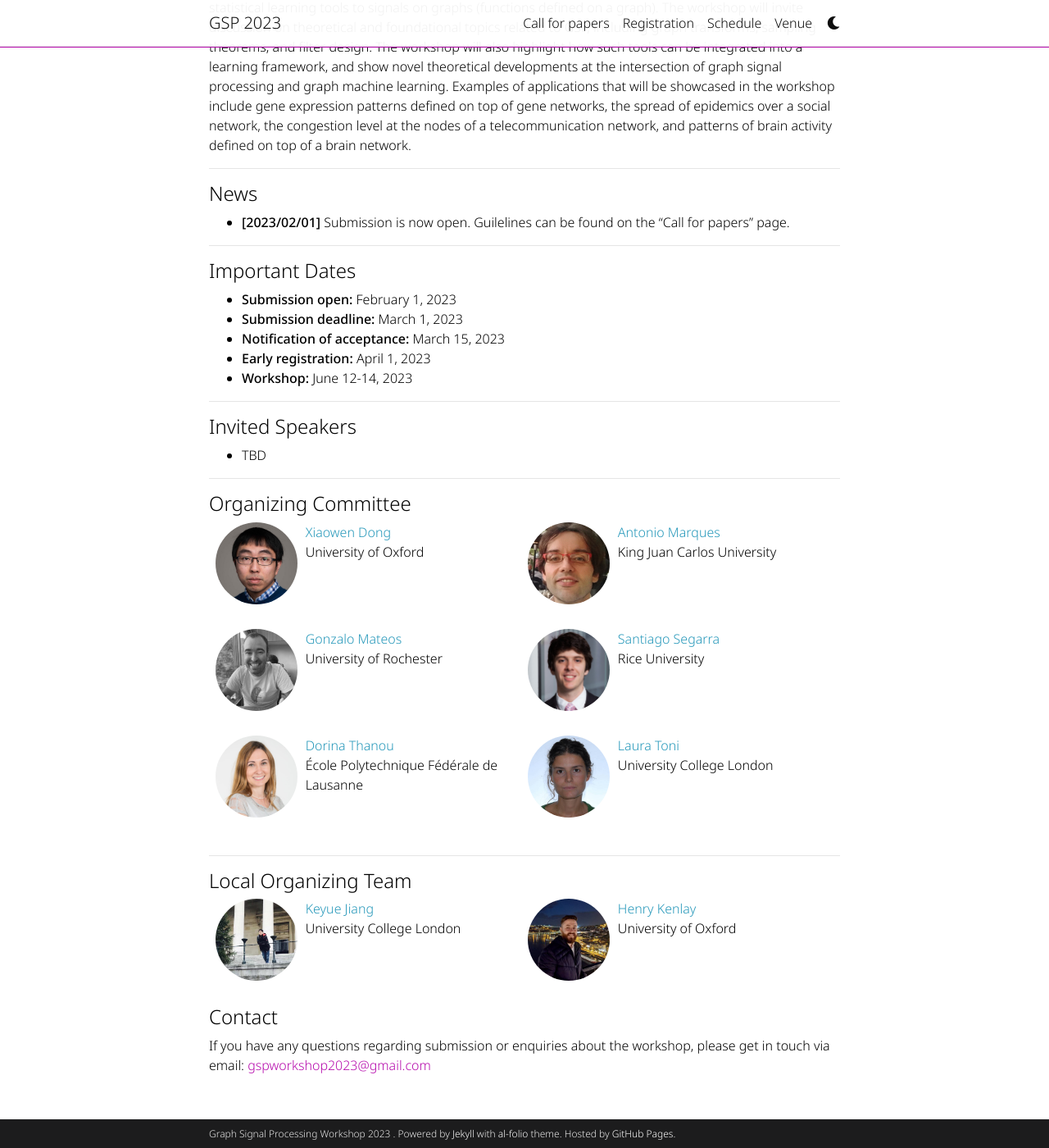
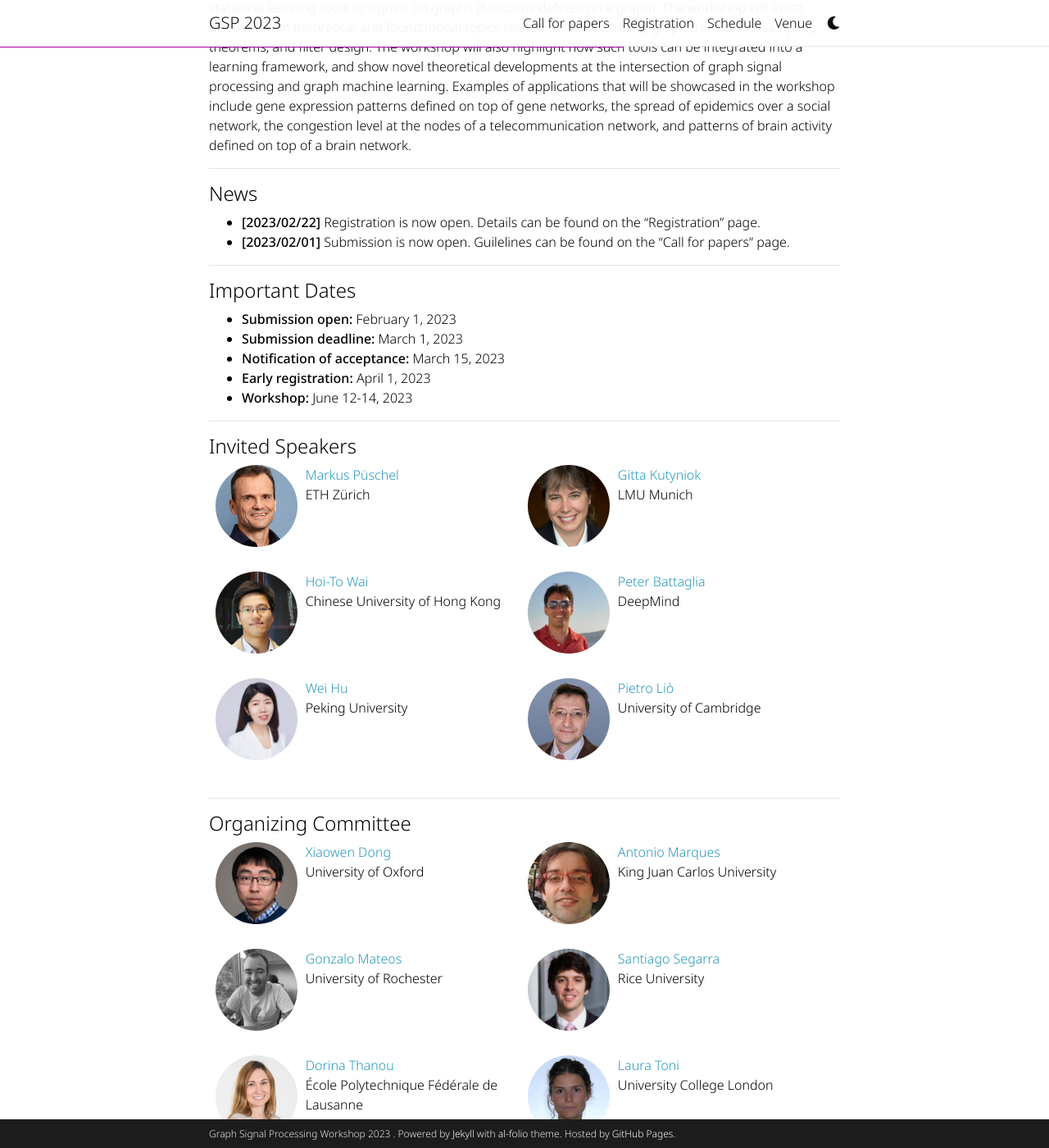
Before and after one commit to shreyasvinaya/gspworkshop2025.github.io, a Jekyll site: the page built from _pages/about.md, in a window 1280 px wide and 1400 px high, scrolled down 566 px. Shown: the whole window at 82% size. Built offline with Jekyll 4.4.1, drawn with Linux system fonts in a browser that asks for light colours; full-size pictures stand in for the smaller copies a plugin makes; comment, search, counter and statistics services are not loaded; a style sheet for code colours, icons or effects is not loaded.

Commit message:
updated pages

```diff
--- /dev/null
+++ b/_includes/speakers.html
@@ -0,0 +1,12 @@
+<div class="instructors clearfix">
+  {% for speaker in site.data.staff.Speakers %}
+  <div class="instructor-profile-two-col">
+    <a href="{{ speaker.url }}" target="_blank"><img src="{{ speaker.image | prepend: '/assets/img/' | relative_url }}" /></a>
+    <ul class="instructor-info">
+      <li> <a href="{{ speaker.url }}" target="_blank">{{ speaker.name }}</a></li>
+      <li>{{ speaker.affiliation }}</li>
+      <!--<li><span>Email:</span> <a href="mailto:{{ instructor.email | encode_email }}" target="_blank">{{ instructor.email }}</a></li> -->
+    </ul>
+  </div>
+  {% endfor %}
+</div>
--- a/_pages/about.md
+++ b/_pages/about.md
@@ -18,6 +18,7 @@ The workshop will provide a warm welcome to experts and practitioners from acade
 
 ---
 #### News
++ **[2023/02/22]** Registration is now open. Details can be found on the "Registration" page.
 + **[2023/02/01]** Submission is now open. Guilelines can be found on the "Call for papers" page.
 
 ---
@@ -30,7 +31,17 @@ The workshop will provide a warm welcome to experts and practitioners from acade
 
 ---
 #### Invited Speakers
-+ TBD
+<!---
++ [Markus Püschel](https://acl.inf.ethz.ch/people/markusp/) (ETH Zürich)
++ [Gitta Kutyniok](https://www.ai.math.uni-muenchen.de/members/professor/kutyniok/index.html) (LMU Munich)
++ [Hoi-To Wai](https://www1.se.cuhk.edu.hk/~htwai/) (Chinese University of Hong Kong)
++ [Peter Battaglia](https://scholar.google.com/citations?user=nQ7Ij30AAAAJ&hl=en) (DeepMind)
++ [Wei Hu](https://www.wict.pku.edu.cn/huwei/) (Peking University)
++ [Pietro Liò](https://www.cl.cam.ac.uk/~pl219/) (University of Cambridge)
+
+--->
+
+{% include speakers.html %}
 
 ---
 #### Organizing Committee
```
Also changed, not shown: _data/staff.yml (+37 -0 lines), _pages/call_for_papers.md (+3 -1 lines), _pages/registration.md (+14 -1 lines), assets/img/speakers/gitta.jpg (added), assets/img/speakers/hoito.jpg (added), assets/img/speakers/markus.jpg (added), assets/img/speakers/peter.jpg (added), assets/img/speakers/pietro.jpg (added), assets/img/speakers/pietro_2.jpg (added), assets/img/speakers/wei.jpg (added), 1 other file.
